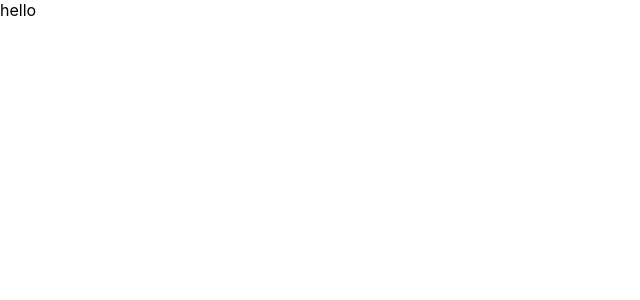
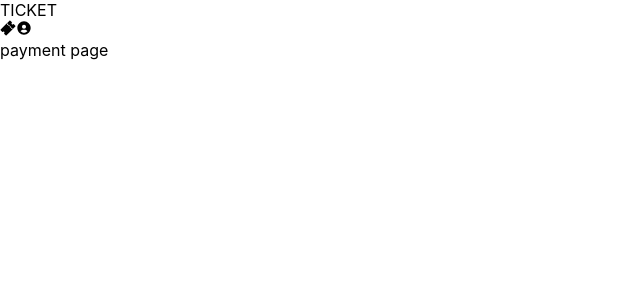
Before and after one commit to zz1qwop/react-ticket, a React (Create React App) app: page /payment in a window 1280 px wide. Shown: the top 300 px of the page, without its empty margins (0-640 px from the left). Built offline with nearby package versions, Linux system fonts and the light colour scheme.

Commit message:
Feat: 라우터 작업

```diff
--- a/package.json
+++ b/package.json
@@ -8,6 +8,8 @@
     "@testing-library/user-event": "^13.2.1",
     "react": "^18.2.0",
     "react-dom": "^18.2.0",
+    "react-icons": "^4.10.1",
+    "react-router-dom": "^6.14.1",
     "react-scripts": "5.0.1",
     "web-vitals": "^2.1.0"
   },
--- a/src/App.js
+++ b/src/App.js
@@ -1,7 +1,12 @@
 import './App.css';
 
 function App() {
-  return <div>hello</div>;
+  return (
+    <div>
+      <h2>TICKET</h2>
+      <button>Login</button>
+    </div>
+  );
 }
 
 export default App;
--- /dev/null
+++ b/src/Components/Header.jsx
@@ -0,0 +1,15 @@
+import React from 'react';
+import { BiSolidUserCircle } from 'react-icons/bi';
+import { IoTicket } from 'react-icons/io5';
+
+export default function Header() {
+  return (
+    <div>
+      <div>TICKET</div>
+      <div>
+        <IoTicket />
+        <BiSolidUserCircle />
+      </div>
+    </div>
+  );
+}
--- /dev/null
+++ b/src/Pages/MainPage.jsx
@@ -0,0 +1,11 @@
+import React from 'react';
+import Header from '../Components/Header';
+
+export default function MainPage() {
+  return (
+    <div>
+      <Header />
+      main page
+    </div>
+  );
+}
--- /dev/null
+++ b/src/Pages/MyPage.jsx
@@ -0,0 +1,11 @@
+import React from 'react';
+import Header from '../Components/Header';
+
+export default function MyPage() {
+  return (
+    <div>
+      <Header />
+      my page
+    </div>
+  );
+}
--- /dev/null
+++ b/src/Pages/PaymentPage.jsx
@@ -0,0 +1,11 @@
+import React from 'react';
+import Header from '../Components/Header';
+
+export default function paymentPage() {
+  return (
+    <div>
+      <Header />
+      payment page
+    </div>
+  );
+}
--- /dev/null
+++ b/src/Pages/ReservationPage.jsx
@@ -0,0 +1,11 @@
+import React from 'react';
+import Header from '../Components/Header';
+
+export default function ReservationPage() {
+  return (
+    <div>
+      <Header />
+      reservation page
+    </div>
+  );
+}
--- a/src/index.js
+++ b/src/index.js
@@ -2,12 +2,40 @@ import React from 'react';
 import ReactDOM from 'react-dom/client';
 import './index.css';
 import App from './App';
+import MainPage from './Pages/MainPage';
+import ReservationPage from './Pages/ReservationPage';
+import PaymentPage from './Pages/PaymentPage';
+import MyPage from './Pages/MyPage';
 import reportWebVitals from './reportWebVitals';
+import { createBrowserRouter, RouterProvider } from 'react-router-dom';
+
+const router = createBrowserRouter([
+  {
+    path: '/',
+    element: <App />,
+  },
+  {
+    path: '/main',
+    element: <MainPage />,
+  },
+  {
+    path: '/reservation',
+    element: <ReservationPage />,
+  },
+  {
+    path: '/payment',
+    element: <PaymentPage />,
+  },
+  {
+    path: '/myticket',
+    element: <MyPage />,
+  },
+]);
 
 const root = ReactDOM.createRoot(document.getElementById('root'));
 root.render(
   <React.StrictMode>
-    <App />
+    <RouterProvider router={router} />
   </React.StrictMode>
 );
 
```
Also changed, not shown: .pnp.cjs, src/logo.svg (deleted), 1 other file (tests, documents, lock files or other folders).
